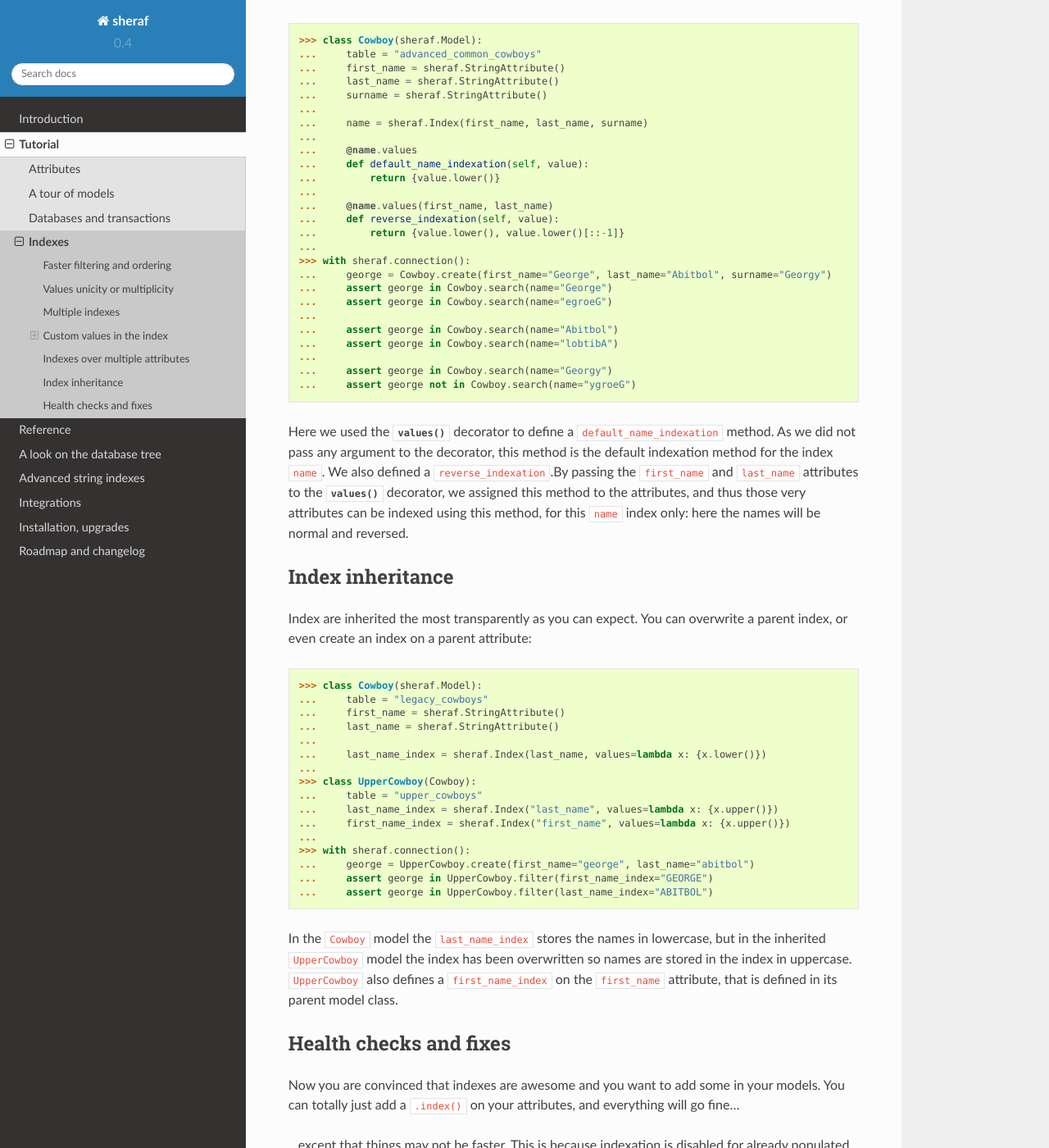
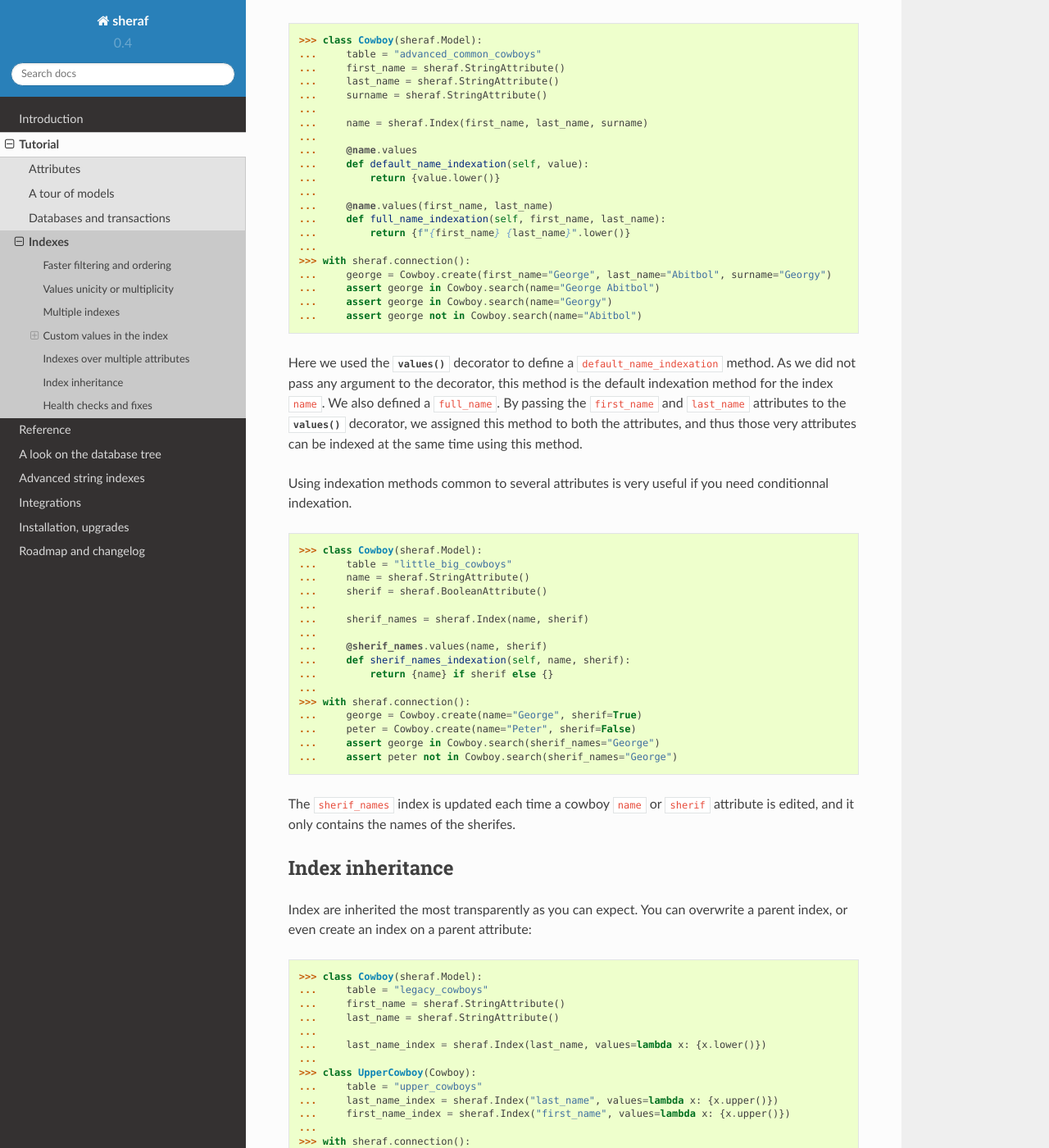
Before and after one commit to yaal-coop/sheraf, a Sphinx documentation site: the page built from doc/tutorial/indexation.rst, in a window 1280 px wide and 1400 px high, scrolled down 6257 px. Shown: the whole window at 82% size. Built offline with Sphinx 7.4.7 and the Read the Docs theme 2.0.0, drawn with Linux system fonts in a browser that asks for light colours.

Commit message:
Indexation methods can compute several attributes at once

```diff
--- a/doc/tutorial/indexation.rst
+++ b/doc/tutorial/indexation.rst
@@ -325,25 +325,44 @@ and a default one:
     ...         return {value.lower()}
     ...
     ...     @name.values(first_name, last_name)
-    ...     def reverse_indexation(self, value):
-    ...         return {value.lower(), value.lower()[::-1]}
+    ...     def full_name_indexation(self, first_name, last_name):
+    ...         return {f"{first_name} {last_name}".lower()}
     ...
     >>> with sheraf.connection():
     ...     george = Cowboy.create(first_name="George", last_name="Abitbol", surname="Georgy")
-    ...     assert george in Cowboy.search(name="George")
-    ...     assert george in Cowboy.search(name="egroeG")
-    ...
-    ...     assert george in Cowboy.search(name="Abitbol")
-    ...     assert george in Cowboy.search(name="lobtibA")
-    ...
+    ...     assert george in Cowboy.search(name="George Abitbol")
     ...     assert george in Cowboy.search(name="Georgy")
-    ...     assert george not in Cowboy.search(name="ygroeG")
+    ...     assert george not in Cowboy.search(name="Abitbol")
 
 Here we used the :meth:`~sheraf.attributes.index.Index.values` decorator to define a ``default_name_indexation`` method.
 As we did not pass any argument to the decorator, this method is the default indexation method for the index ``name``.
-We also defined a ``reverse_indexation``.By passing the ``first_name`` and ``last_name`` attributes to the
-:meth:`~sheraf.attributes.index.Index.values` decorator, we assigned this method to the attributes, and thus
-those very attributes can be indexed using this method, for this ``name`` index only: here the names will be normal and reversed.
+We also defined a ``full_name``. By passing the ``first_name`` and ``last_name`` attributes to the
+:meth:`~sheraf.attributes.index.Index.values` decorator, we assigned this method to both the attributes, and thus
+those very attributes can be indexed at the same time using this method.
+
+Using indexation methods common to several attributes is very useful if you need conditionnal indexation.
+
+.. code-block:: python
+
+    >>> class Cowboy(sheraf.Model):
+    ...     table = "little_big_cowboys"
+    ...     name = sheraf.StringAttribute()
+    ...     sherif = sheraf.BooleanAttribute()
+    ...
+    ...     sherif_names = sheraf.Index(name, sherif)
+    ...
+    ...     @sherif_names.values(name, sherif)
+    ...     def sherif_names_indexation(self, name, sherif):
+    ...         return {name} if sherif else {}
+    ...
+    >>> with sheraf.connection():
+    ...     george = Cowboy.create(name="George", sherif=True)
+    ...     peter = Cowboy.create(name="Peter", sherif=False)
+    ...     assert george in Cowboy.search(sherif_names="George")
+    ...     assert peter not in Cowboy.search(sherif_names="George")
+
+The ``sherif_names`` index is updated each time a cowboy ``name`` or ``sherif`` attribute is edited,
+and it only contains the names of the sherifes.
 
 Index inheritance
 -----------------
```
Also changed, not shown: CHANGELOG.md (+4 -0 lines), 3 other files.
